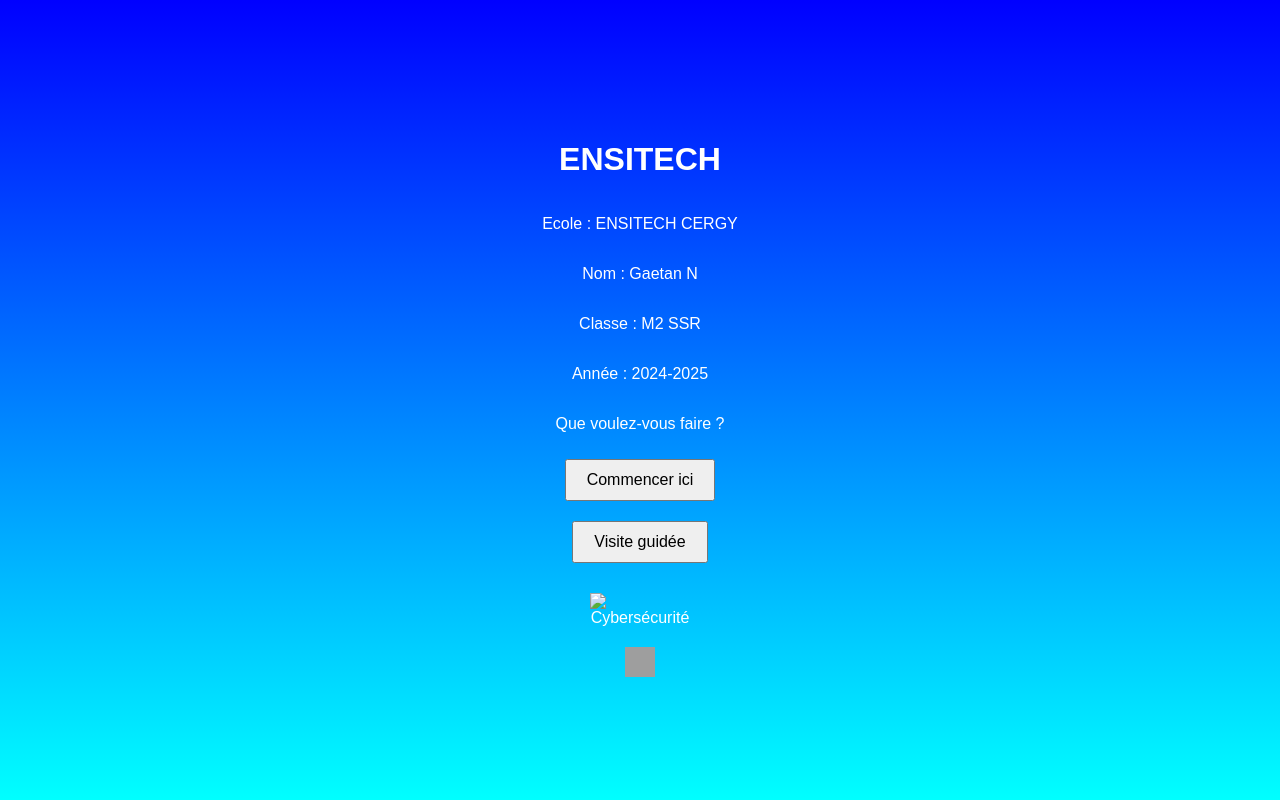
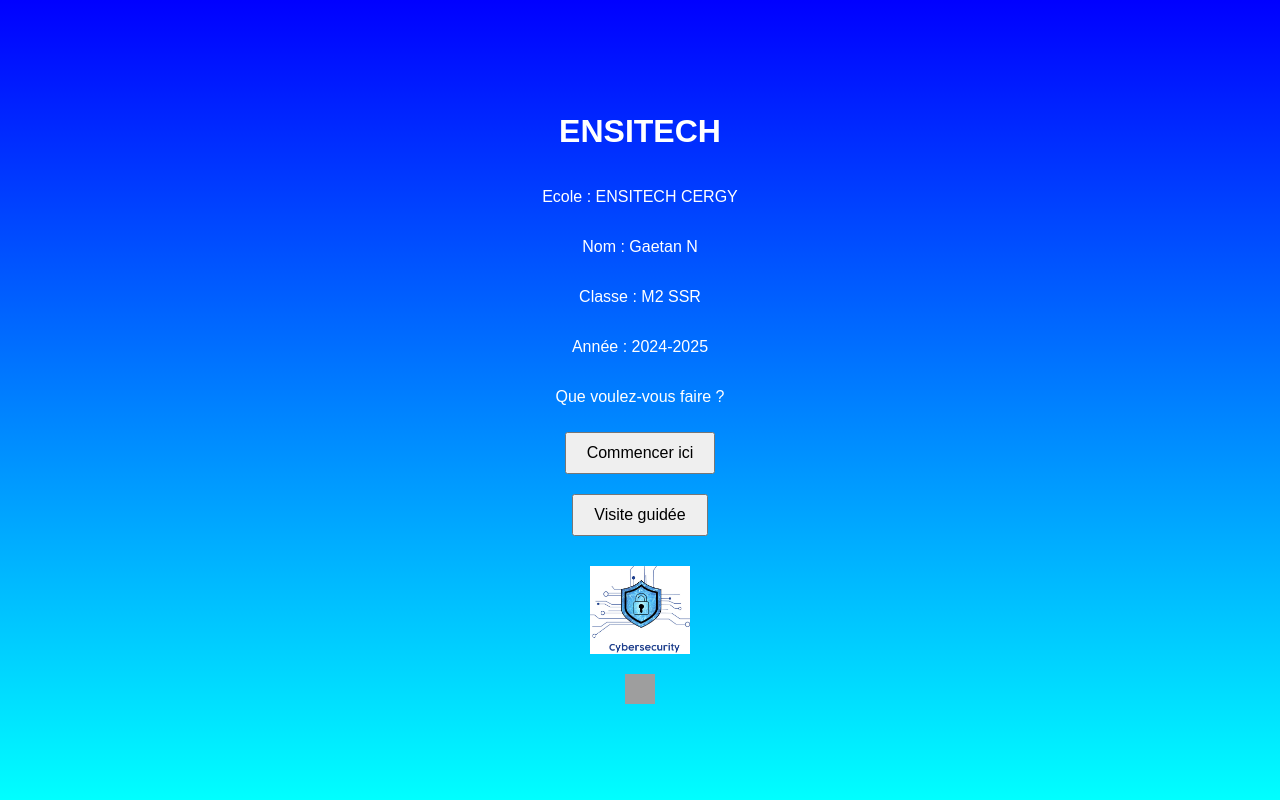
Before and after one commit to lesabel/DEVOPS2025, a plain HTML site: page index.html in a window 1280 px wide. Drawn offline with Linux system fonts and the light colour scheme; grey boxes are pictures that could not be loaded.

```diff
--- a/index.html
+++ b/index.html
@@ -51,7 +51,7 @@
     <p>Que voulez-vous faire ?</p>
     <button onclick="alert('Commencer ici')">Commencer ici</button>
     <button onclick="alert('Visite guidée')">Visite guidée</button>
-    <img src=""C:\Users\gaeta\DEVOPS2025\logo-cyber.jpg"" alt="Cybersécurité" class="cybersecurity-image">
+    <img src="https://github.com/lesabel/DEVOPS2025/blob/main/logo-cyber.jpg" alt="Cybersécurité" class="cybersecurity-image">
     <div class="social-icons">
         <a href="https://www.instagram.com/mister.light" target="_blank">
             <img src="https://upload.wikimedia.org/wikipedia/commons/a/a5/Instagram_icon.png" alt="Instagram">
```
